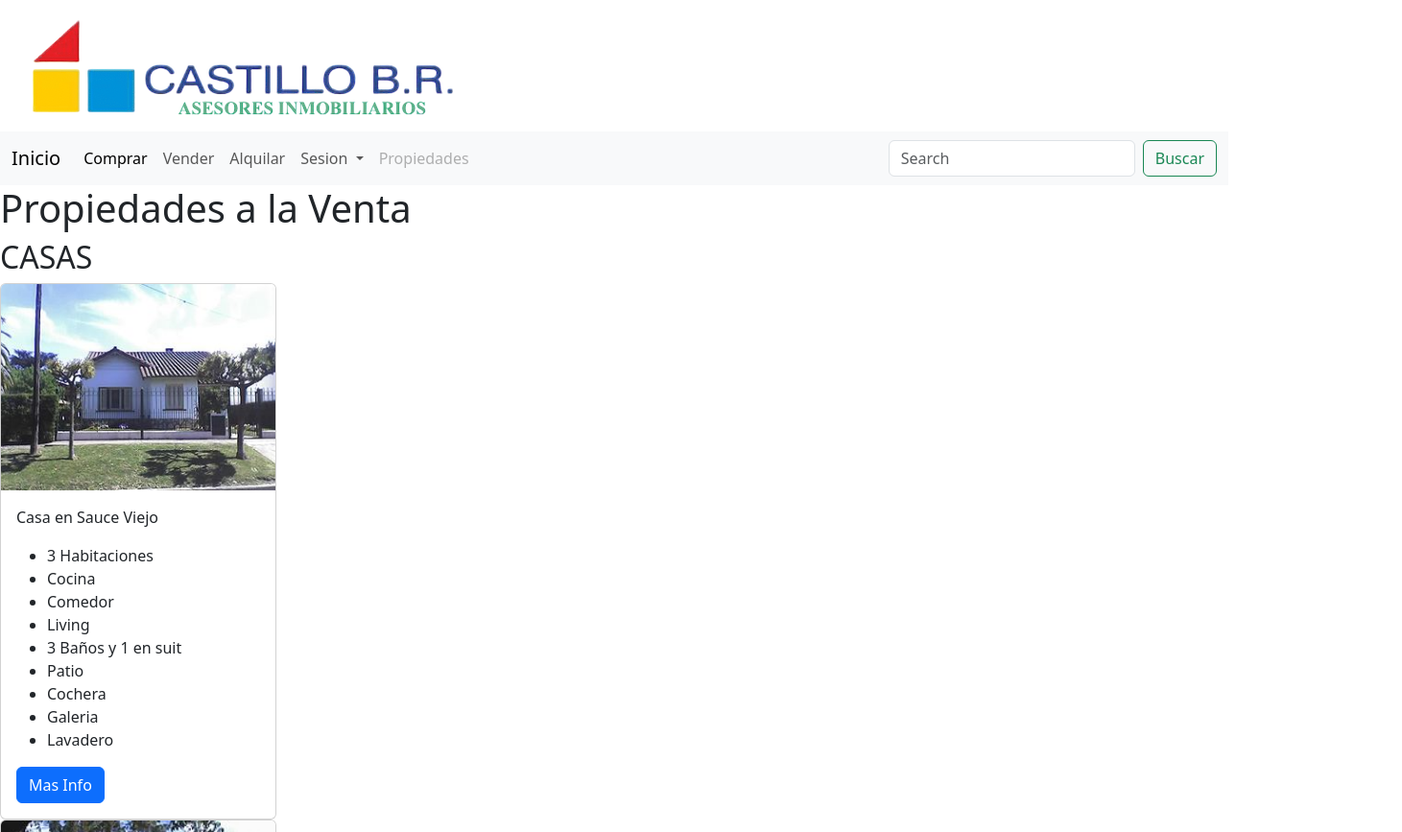
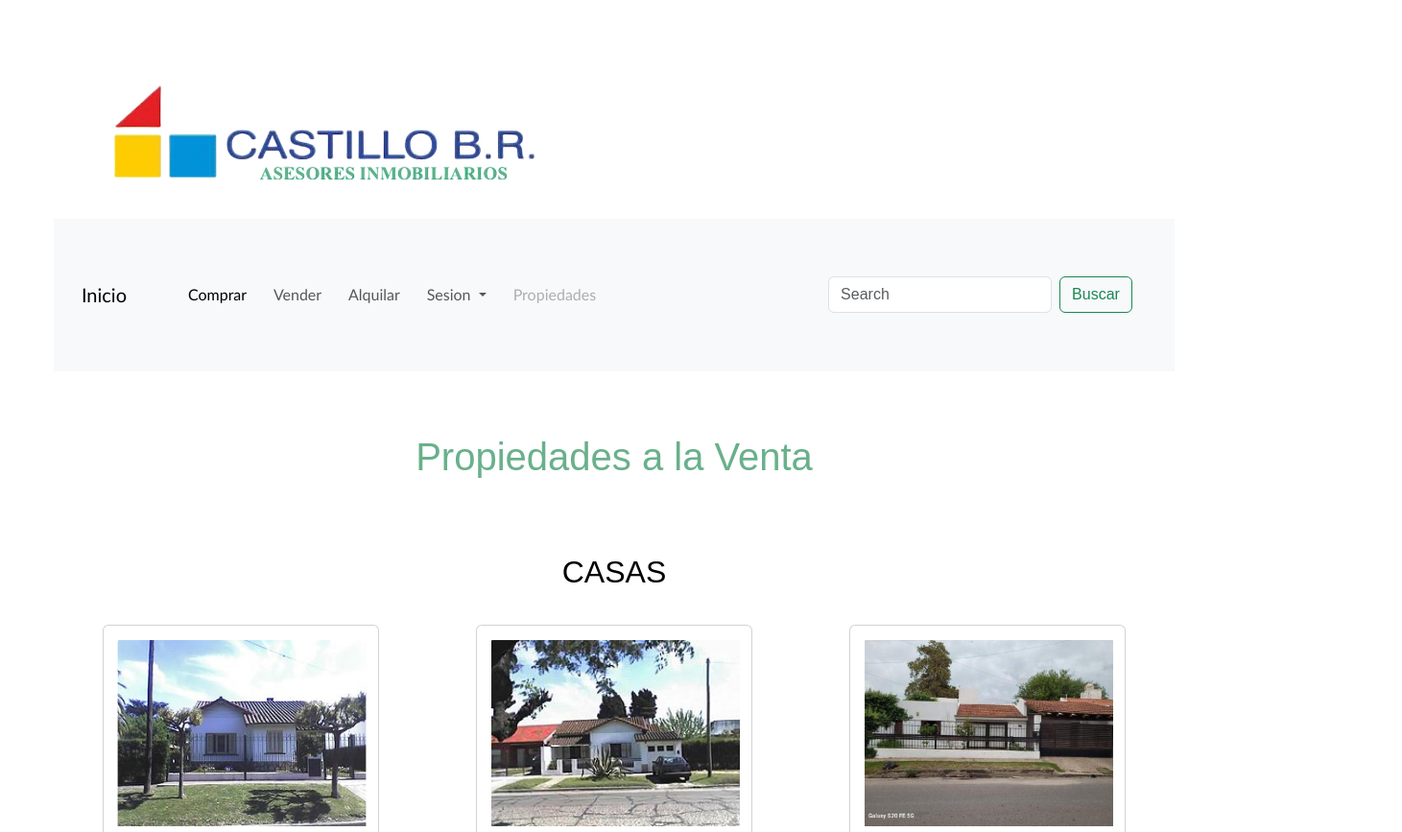
Before and after one commit to DafneCastilloLopez/proyecto-castillobr, a website: page pages/comprar.html in a window 1280 px wide. Shown: the top 867 px of the page at 96% size, 1461 px wide, since content can reach past the window. Drawn offline with nearby package versions, Linux system fonts and the light colour scheme.

Commit message:
alpicando mas

```diff
--- a/style/main.scss
+++ b/style/main.scss
@@ -0,0 +1,80 @@
+* {
+    margin: 0.5%;
+    padding: 1%;
+    box-sizing: border-box;
+}
+
+/* estilos generales */
+body {
+    font-family: Arial, Helvetica, sans-serif
+}
+
+header {
+    nav {
+        list-style: none;
+        text-decoration: aqua;
+
+        a {
+            color: #69b08b;
+            text-decoration: none;
+            font-family: 'Gill Sans', 'Gill Sans MT', Calibri, 'Trebuchet MS', sans-serif;
+        }
+    }
+
+}
+
+main {
+    section {
+        h1 {
+            color: #69b08b;
+            display: flex;
+            justify-content: center;
+        }
+
+        h2 {
+            color: black;
+            display: flex;
+            justify-content: center;
+        }
+
+        .cards {
+            color: cornsilk;
+            display: flex;
+            flex-wrap: wrap;
+            justify-content: space-between;
+
+
+        }
+    }
+}
+
+aside {
+    display: flex;
+    justify-content: center;
+}
+
+h2 {
+    color: black;
+}
+
+/*footer*/
+footer {
+    background-color: #69b08b;
+    display: flex;
+    flex-wrap: nowrap;
+    justify-content: space-between;
+
+    div {
+        display: flex;
+
+        ul {
+            li {
+                a {
+                    list-style-type: none;
+                }
+            }
+        }
+    }
+
+
+}
```
Also changed, not shown: README.md, css/style.css, 1 other file.
